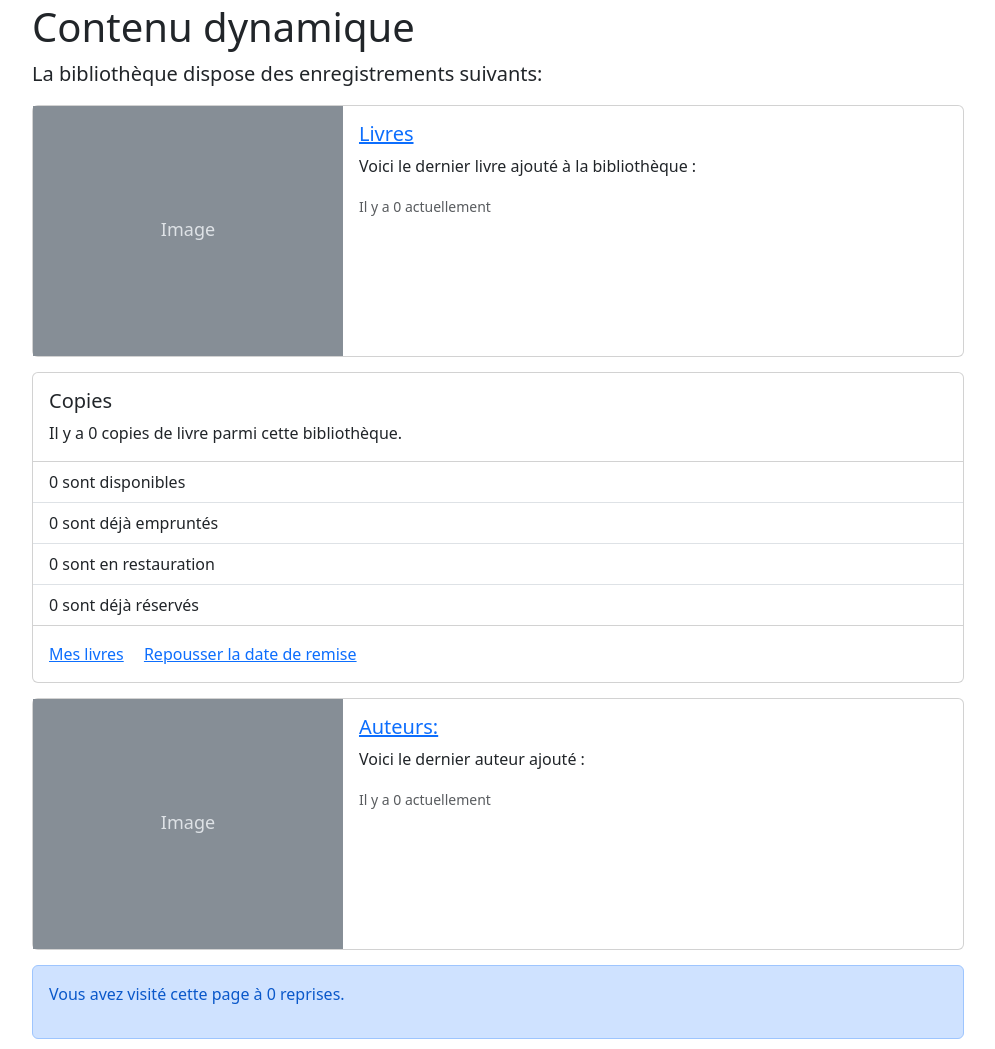
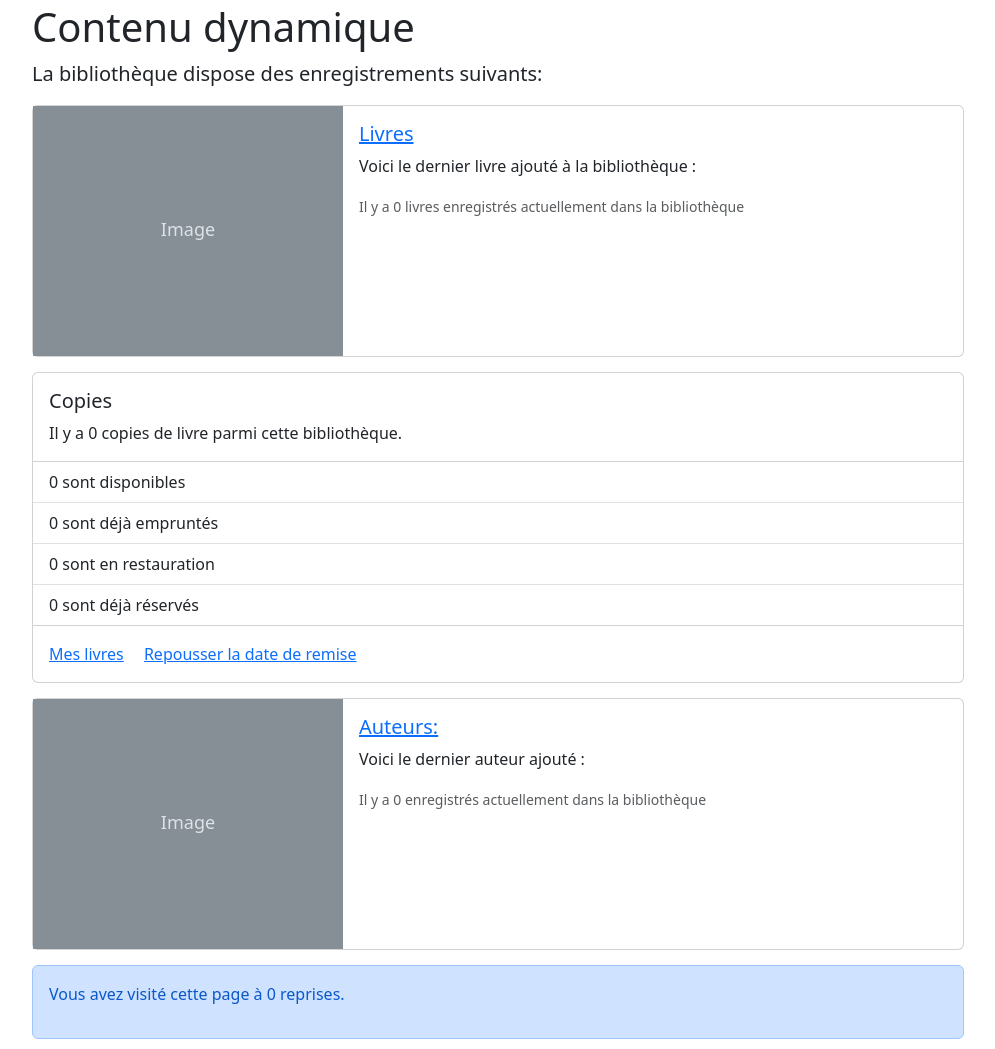
Before and after one commit to Artchaut/Django_Bibliotheque-locale, a Django app: page /catalog/ in a window 1280 px wide. Shown: the part 316-1365 px from the top of the page, without its empty margins (142-1137 px from the left). Run offline with Django 4.2, Linux system fonts and the light colour scheme; data that the repository does not hold is empty; some libraries are stand-ins or nearby versions.

Commit message:
page-layoutf1-commit

```diff
--- a/catalog/templates/base_generic.html
+++ b/catalog/templates/base_generic.html
@@ -144,7 +144,7 @@
         <svg class="bi pe-none me-2" width="40" height="32"><use xlink:href="#bootstrap"/></svg>
         <span class="fs-4">Bibliothèque Locale</span>
       </a>
-      <button class="btn btn-primary" type="button" data-bs-toggle="offcanvas" data-bs-target="#offcanvasScrolling" aria-controls="offcanvasScrolling">
+      <button class="btn btn-primary" type="button" data-bs-toggle="offcanvas" data-bs-target="#offcanvasWithBothOptions" aria-controls="offcanvasWithBothOptions">
         <span class="navbar-toggler-icon"></span>
       </button>
     </div>
@@ -154,14 +154,14 @@
 
 <nav>
   {% block sidebar %}
-    <div class="offcanvas offcanvas-start" data-bs-scroll="true" data-bs-backdrop="false" tabindex="-1" id="offcanvasScrolling" aria-labelledby="offcanvasScrollingLabel">
+    <div class="offcanvas offcanvas-start" data-bs-scroll="true" data-bs-backdrop="false" tabindex="-1" id="offcanvasWithBothOptions" aria-labelledby="offcanvasWithBothOptionsLabel">
       <div class="d-flex flex-column flex-shrink-0 p-3 bg-light" style="height: 100vh;">
         <div class="offcanvas-header">
           <a href="/" class="d-flex align-items-center mb-3 mb-md-0 me-md-auto link-dark text-decoration-none">
             <svg class="bi pe-none me-2" width="40" height="32"><use xlink:href="#bootstrap"/></svg>
-            <span class="fs-4 offcanvas-title" id="offcanvasScrollingLabel">Bibliothèque Locale</span>
-            <button type="button" class="btn-close text-reset" data-bs-dismiss="offcanvas" aria-label="Close"></button>
+            <span class="fs-4 offcanvas-title" id="offcanvasWithBothOptions">Bibliothèque Locale</span>
           </a>
+          <button type="button" class="btn-close text-reset" data-bs-dismiss="offcanvas" aria-label="Close"></button>
         </div>
         <div class="offcanvas-body">
           <hr>
--- a/catalog/templates/index.html
+++ b/catalog/templates/index.html
@@ -19,7 +19,7 @@
           <div class="card-body">
             <a href="{% url 'books' %}"><h5 class="card-title">Livres</h5></a>
             <p class="card-text">Voici le dernier livre ajouté à la bibliothèque :</p>
-            <p class="card-text"><small class="text-muted">Il y a {{ num_books }} actuellement</small></p>
+            <p class="card-text"><small class="text-muted">Il y a {{ num_books }} livres enregistrés actuellement dans la bibliothèque</small></p>
           </div>
         </div>
       </div>
@@ -53,7 +53,7 @@
           <div class="card-body">
             <h5 class="card-title"><a href="{% url 'authors' %}">Auteurs:</a></h5>
             <p class="card-text">Voici le dernier auteur ajouté :</p>
-            <p class="card-text"><small class="text-muted">Il y a {{ num_authors }} actuellement</small></p>
+            <p class="card-text"><small class="text-muted">Il y a {{ num_authors }} enregistrés actuellement dans la bibliothèque</small></p>
           </div>
         </div>
       </div>
```
